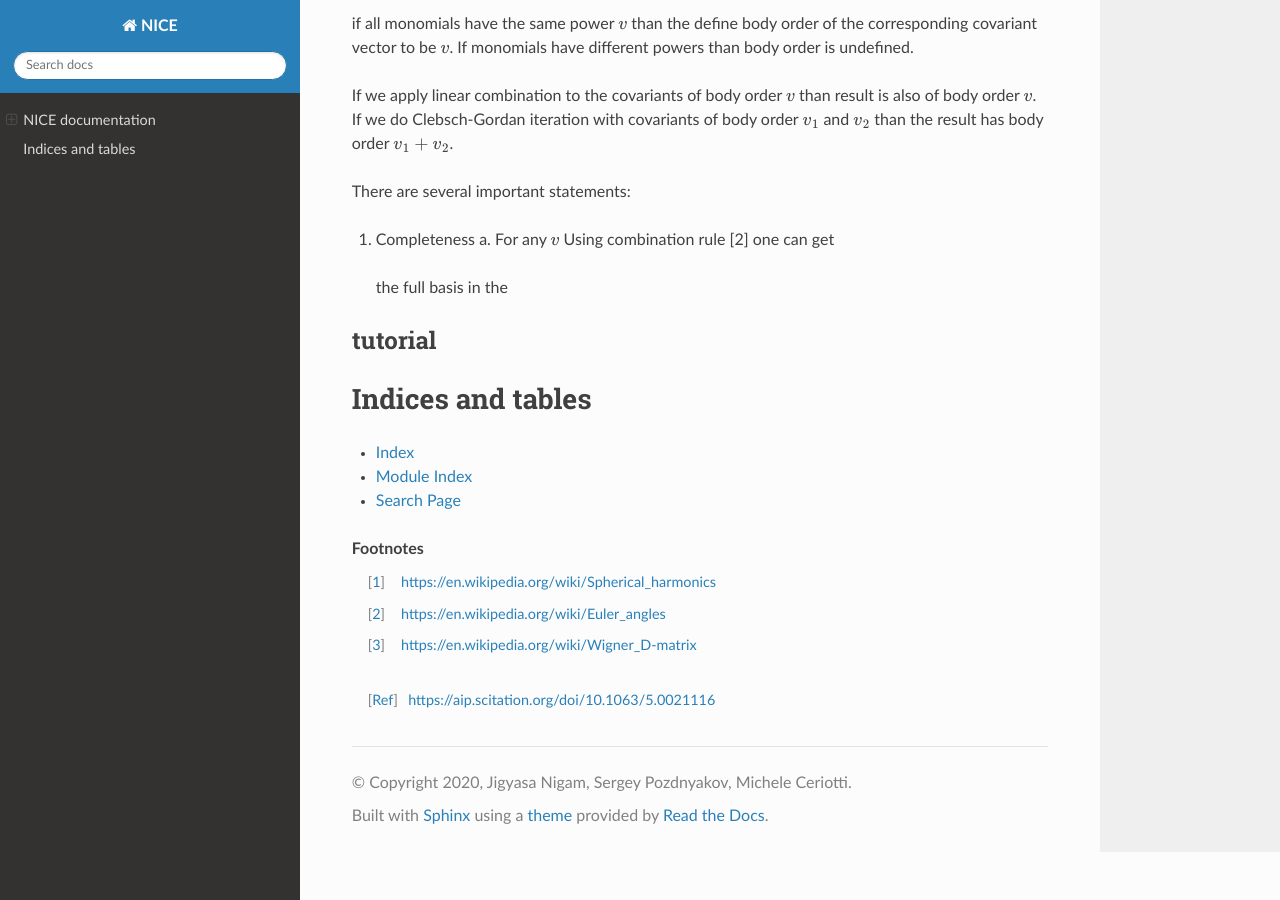
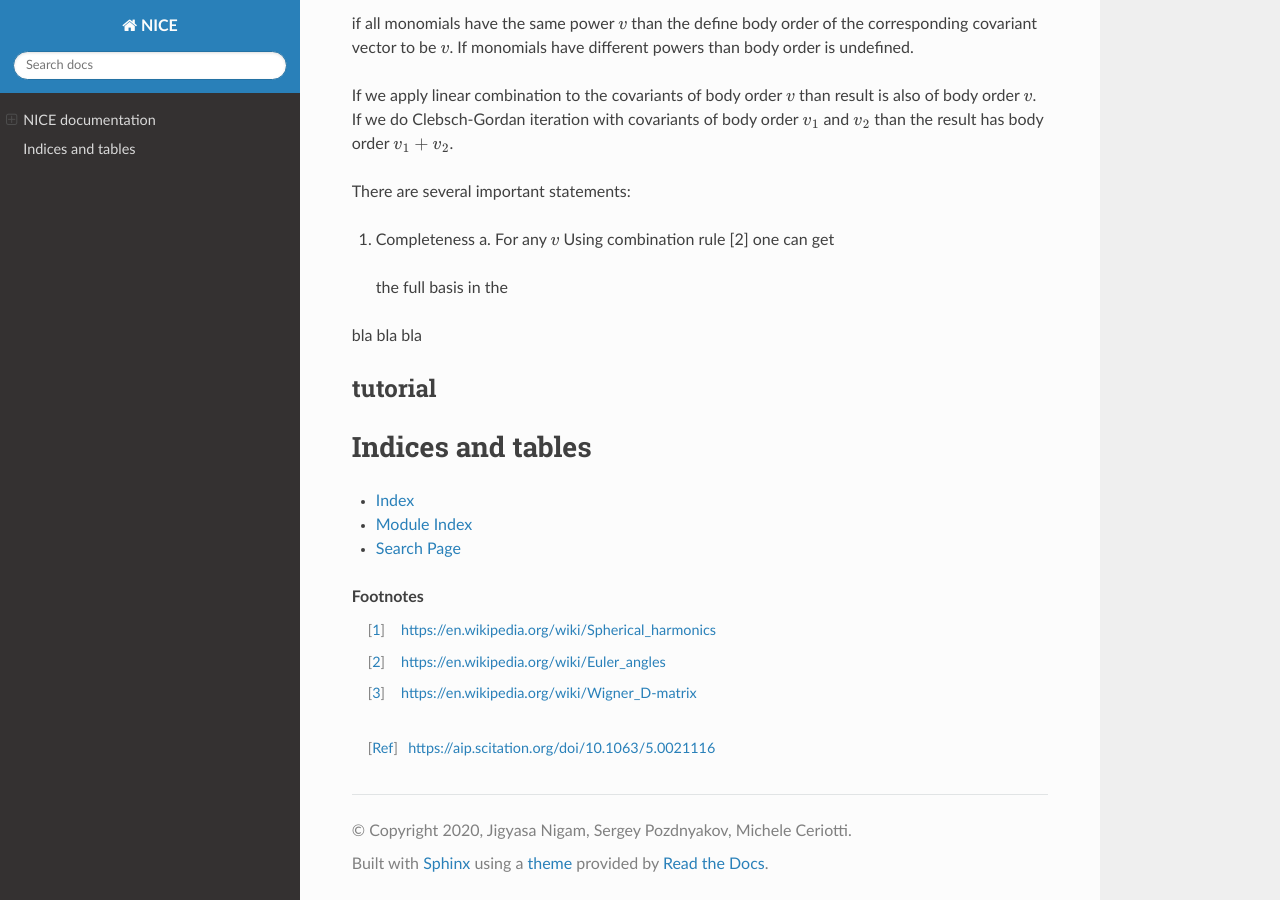
Before and after one commit to lab-cosmo/nice, a Sphinx documentation site: the page built from docs/index.rst, in a window 1280 px wide and 900 px high, scrolled down 2089 px. Built offline with Sphinx 7.4.7 and the Read the Docs theme 2.0.0, drawn with Linux system fonts in a browser that asks for light colours.

Commit message:
test change for testing automatic docs build

```diff
--- a/docs/index.rst
+++ b/docs/index.rst
@@ -117,6 +117,8 @@ There are several important statements:
 
 
 
+bla bla bla
+
 
 
 .. _tutorial-label:
```
